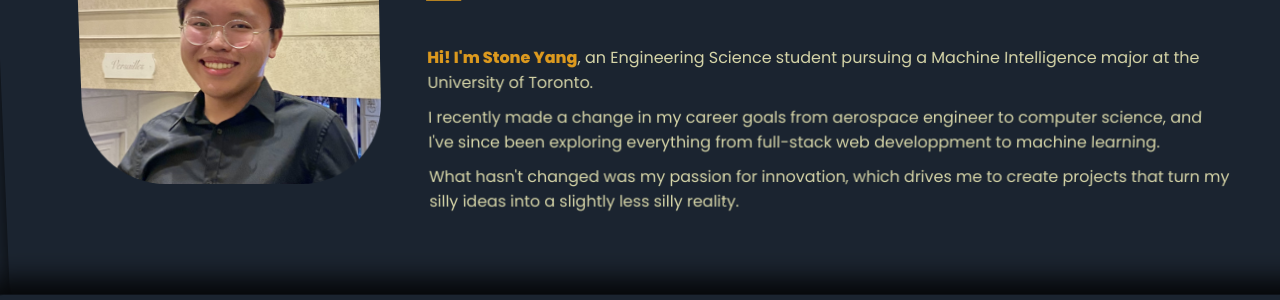
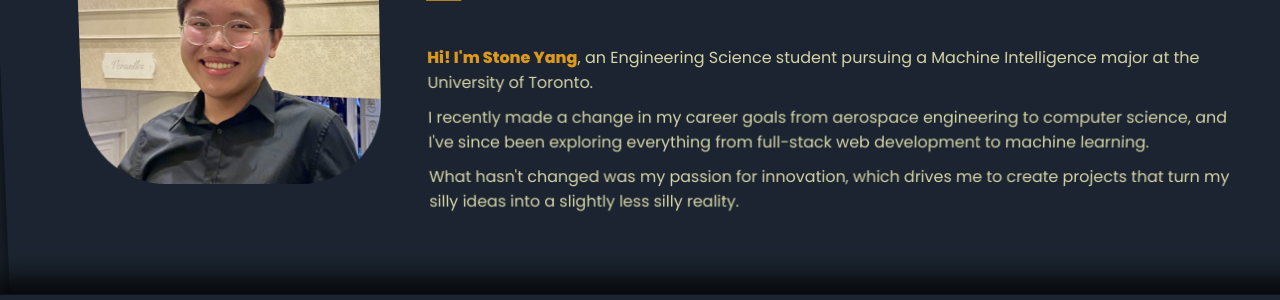
Before and after one commit to Yangston/Personal-Website, a Django app: page / in a window 1280 px wide; the page is wider, and only the part inside the window is pictured. Shown: the part 995-1295 px from the top of that part. Run offline with Django 4.2, Linux system fonts and the light colour scheme; data comes from the database, SQL or seed files in the repository; some libraries are stand-ins or nearby versions.

Commit message:
Organization/Edits

```diff
--- a/main/templates/main.html
+++ b/main/templates/main.html
@@ -56,8 +56,8 @@
                                 <li><span>Hi! I'm Stone Yang</span>, an Engineering Science student pursuing a Machine Intelligence major
                                     at the University of Toronto.
                                 </li>
-                                <li>I recently made a change in my career goals from aerospace engineer to computer science, and I've since been
-                                    exploring everything from full-stack web developpment to machine learning.
+                                <li>I recently made a change in my career goals from aerospace engineering to computer science, and I've since been
+                                    exploring everything from full-stack web development to machine learning.
                                 </li>
                                 <li>
                                     What hasn't changed was my passion for innovation, which drives me to create projects that turn
@@ -95,7 +95,7 @@
                 <h2>Projects</h2>
                 <div class="project-list">
                     <div class="project">
-                        <img src = "{% static 'images/AI_proejct_icons/wave_icon.jpeg' %}">
+                        <img src = "{% static 'images/AI_project_icons/wave_icon.jpeg' %}">
                         <div class="project-info">
                             <h3>Wave</h3>
                             <ul>
@@ -122,7 +122,7 @@
                         </div>
                     </div>
                     <div class="project">
-                        <img src = "{% static 'images/AI_proejct_icons/workout_icon.jpeg' %}">
+                        <img src = "{% static 'images/AI_project_icons/workout_icon.jpeg' %}">
                         <div class="project-info">
                             <h3>Repertoire</h3>
                             <ul>
@@ -146,7 +146,7 @@
                         </div>
                     </div>
                     <div class="project">
-                        <img src = "{% static 'images/AI_proejct_icons/planit_icon.jpeg' %}">
+                        <img src = "{% static 'images/AI_project_icons/planit_icon.jpeg' %}">
                         <div class="project-info">
                             <h3>PlanIt</h3>
                             <ul>
```
Also changed, not shown: global_static/images/AI_project_icons/Hand_circular_icon_creative_ic (1).jpeg (renamed from global_static/images/AI_proejct_icons/Hand_circular_icon_creative_ic (1).jpeg), global_static/images/AI_project_icons/Hand_circular_icon_creative_ic (2).jpeg (renamed from global_static/images/AI_proejct_icons/Hand_circular_icon_creative_ic (2).jpeg), global_static/images/AI_project_icons/Hand_circular_icon_creative_ic.jpeg (renamed from global_static/images/AI_proejct_icons/Hand_circular_icon_creative_ic.jpeg), global_static/images/AI_project_icons/dumbbell_creative_icon_flat_st.jpeg (renamed from global_static/images/AI_proejct_icons/dumbbell_creative_icon_flat_st.jpeg), global_static/images/AI_project_icons/dumbbell_gold_color_circular_i (1).jpeg (renamed from global_static/images/AI_proejct_icons/dumbbell_gold_color_circular_i (1).jpeg), global_static/images/AI_project_icons/hand_gold_color_circular_icon_.jpeg (renamed from global_static/images/AI_proejct_icons/hand_gold_color_circular_icon_.jpeg), global_static/images/AI_project_icons/notebook_circular_icon_creativ.jpeg (renamed from global_static/images/AI_proejct_icons/notebook_circular_icon_creativ.jpeg), global_static/images/AI_project_icons/notebook_notes_circular_icon_c (1).jpeg (renamed from global_static/images/AI_proejct_icons/notebook_notes_circular_icon_c (1).jpeg), global_static/images/AI_project_icons/notebook_notes_circular_icon_c.jpeg (renamed from global_static/images/AI_proejct_icons/notebook_notes_circular_icon_c.jpeg), global_static/images/AI_project_icons/planit_icon.jpeg (renamed from global_static/images/AI_proejct_icons/planit_icon.jpeg), global_static/images/AI_project_icons/wave_icon.jpeg (renamed from global_static/images/AI_proejct_icons/wave_icon.jpeg), global_static/images/AI_project_icons/workout_icon.jpeg (renamed from global_static/images/AI_proejct_icons/workout_icon.jpeg).
